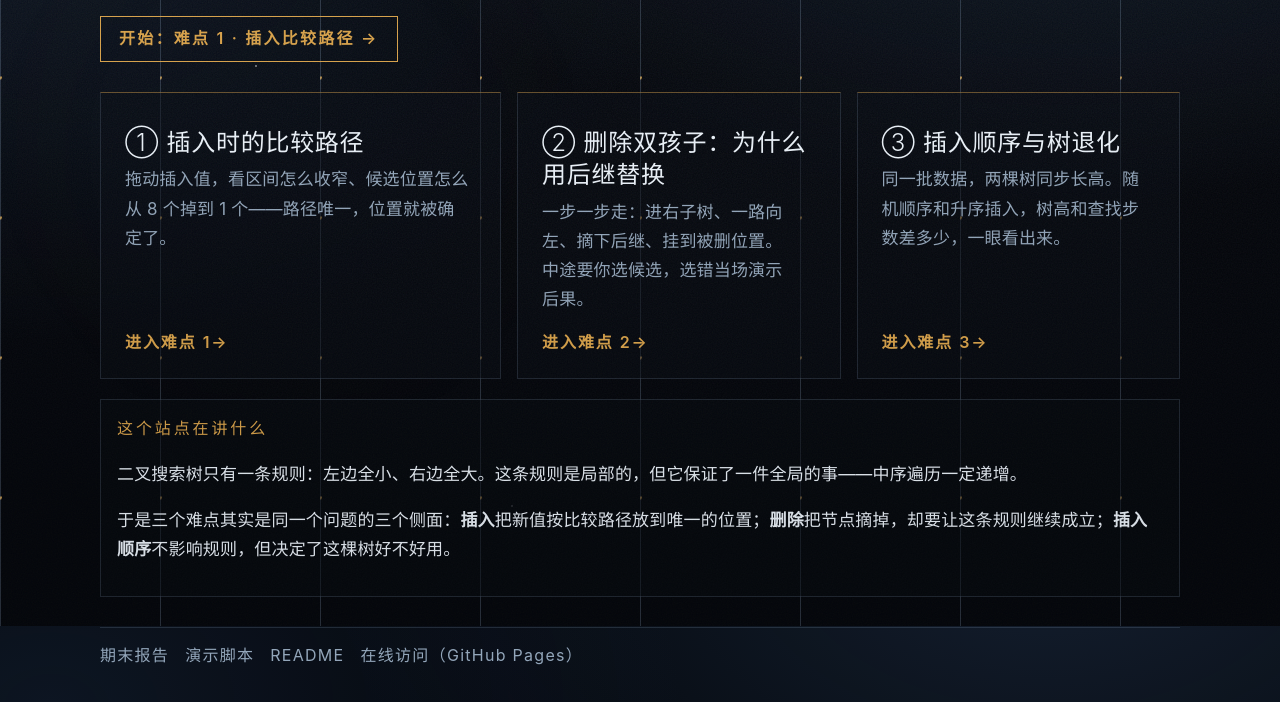
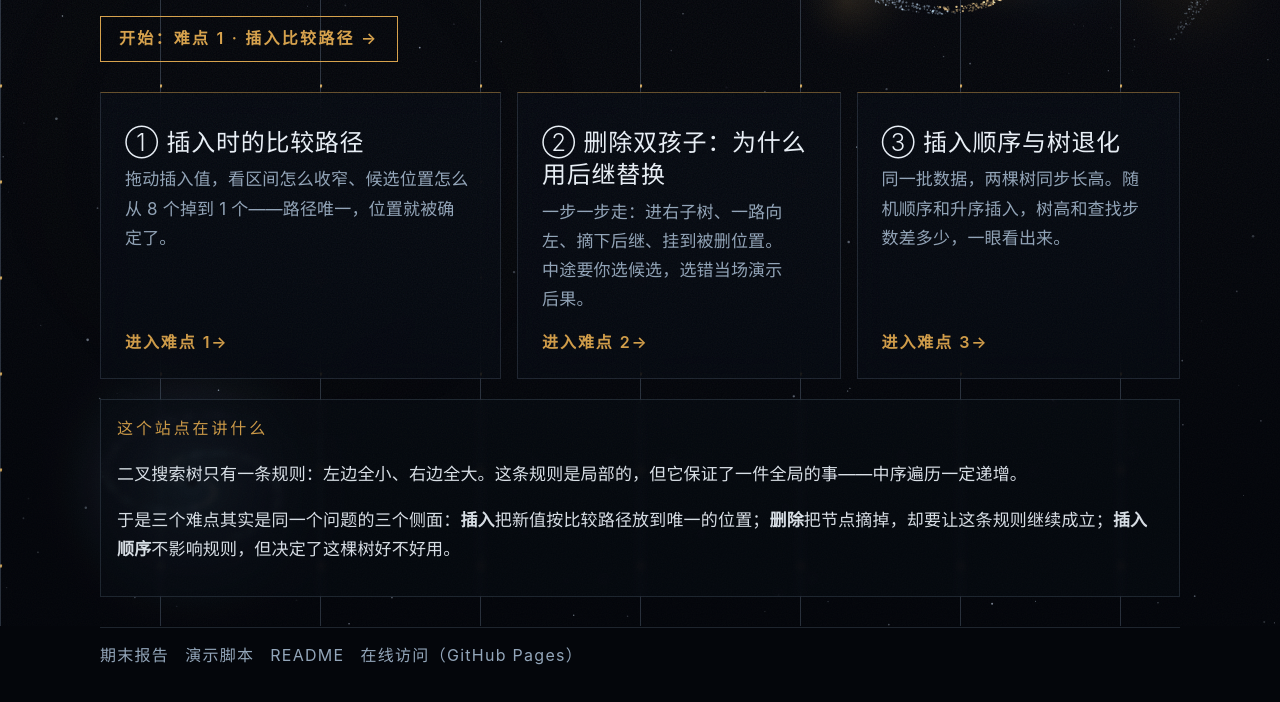
Before and after one commit to echo33550336/web-frontend-bst, a website: page matrix/index.html in a window 1280 px wide. Shown: the part 174-876 px from the top of the page. Drawn offline with Linux system fonts and the light colour scheme; animation ran at ten frames a second.

Commit message:
feat(matrix): 加入旋涡星系与动态星空背景

```diff
--- /dev/null
+++ b/matrix/galaxy.js
@@ -0,0 +1,263 @@
+/* 星空与旋涡星系背景（canvas，纯装饰）
+   - 星点缓慢闪烁，星系缓慢自转
+   - 支持 prefers-reduced-motion：只画一帧
+   - 页面隐藏时暂停 */
+(function () {
+  "use strict";
+
+  var canvas = document.getElementById("galaxy");
+  if (!canvas) return;
+  var ctx = canvas.getContext("2d");
+  var reduce = window.matchMedia && window.matchMedia("(prefers-reduced-motion: reduce)").matches;
+  var dpr = Math.min(window.devicePixelRatio || 1, 2);
+  var w = 0, h = 0;
+  var stars = [];
+  var dust = [];
+  var parts = [];
+  var galaxy2 = { x: 0, y: 0, r: 0 };
+  var parts2 = [];
+  var galaxy = { x: 0.72, y: 0.32, r: 0.42 };
+  var pointer = { x: 0, y: 0 };
+  var scrollShift = 0;
+  var raf = 0;
+  var last = 0;
+  var t0 = 0;
+
+  function rand(a, b) { return a + Math.random() * (b - a); }
+
+  function build() {
+    w = window.innerWidth;
+    h = window.innerHeight;
+    canvas.width = Math.round(w * dpr);
+    canvas.height = Math.round(h * dpr);
+    canvas.style.width = w + "px";
+    canvas.style.height = h + "px";
+    ctx.setTransform(dpr, 0, 0, dpr, 0, 0);
+
+    galaxy.x = w > 900 ? 0.78 : 0.86;
+    galaxy.y = w > 900 ? 0.13 : 0.1;
+    galaxy.r = Math.min(w, h) * (w > 900 ? 0.29 : 0.38);
+    galaxy2.x = w > 900 ? 0.15 : 0.78;
+    galaxy2.y = w > 900 ? 0.82 : 0.9;
+    galaxy2.r = Math.min(w, h) * (w > 900 ? 0.16 : 0.16);
+
+    stars = [];
+    var starCount = Math.round(Math.min(420, (w * h) / 3800));
+    for (var i = 0; i < starCount; i++) {
+      stars.push({
+        x: Math.random() * w,
+        y: Math.random() * h,
+        r: Math.random() < 0.9 ? rand(0.35, 0.9) : rand(0.9, 1.6),
+        a: rand(0.18, 0.8),
+        tw: rand(0.4, 1.4),
+        ph: Math.random() * Math.PI * 2,
+        depth: rand(0.2, 1)
+      });
+    }
+
+    dust = [];
+    for (var d = 0; d < 9; d++) {
+      dust.push({
+        a: Math.random() * Math.PI * 2,
+        t: rand(0.18, 0.95),
+        s: rand(0.22, 0.6),
+        warm: Math.random() < 0.55
+      });
+    }
+
+    parts = [];
+    var arms = 2;
+    var count = Math.round(w > 900 ? 1600 : 800);
+    for (var p = 0; p < count; p++) {
+      var t = Math.pow(Math.random(), 0.62);
+      var arm = p % arms;
+      var spread = rand(-0.12, 0.12) * (0.3 + t);
+      parts.push({
+        t: t,
+        theta: arm * Math.PI + t * 3.6 + spread,
+        r: (0.06 + t * 0.94) * galaxy.r,
+        size: rand(0.5, 1.5) * (1 - t * 0.35),
+        a: rand(0.25, 0.85) * (1 - t * 0.45),
+        warm: t < 0.5
+      });
+    }
+
+    parts2 = [];
+    var arms2 = 2;
+    var count2 = Math.round(w > 900 ? 620 : 260);
+    for (var p2 = 0; p2 < count2; p2++) {
+      var t2 = Math.pow(Math.random(), 0.68);
+      var arm2 = p2 % arms2;
+      var sp2 = rand(-0.16, 0.16) * (0.3 + t2);
+      parts2.push({
+        t: t2,
+        theta: arm2 * Math.PI + t2 * 5.2 + sp2,
+        r: (0.08 + t2 * 0.92) * galaxy2.r,
+        size: rand(0.4, 1.1),
+        a: rand(0.18, 0.7) * (1 - t2 * 0.45),
+        warm: t2 < 0.3
+      });
+    }
+  }
+
+  function draw(time) {
+    var elapsed = time * 0.001;
+    scrollShift = window.scrollY * 0.04;
+    var cx = w * galaxy.x + pointer.x * 14;
+    var cy = h * galaxy.y + pointer.y * 12 - scrollShift;
+
+    ctx.globalCompositeOperation = "source-over";
+    ctx.fillStyle = "#04060b";
+    ctx.fillRect(0, 0, w, h);
+
+    // 星云
+    ctx.globalCompositeOperation = "lighter";
+    for (var i = 0; i < dust.length; i++) {
+      var d = dust[i];
+      var da = d.a + elapsed * 0.004;
+      var dx = cx + Math.cos(da) * galaxy.r * d.t;
+      var dy = cy + Math.sin(da) * galaxy.r * d.t * 0.62;
+      var dr = galaxy.r * d.s;
+      var g = ctx.createRadialGradient(dx, dy, 0, dx, dy, dr);
+      g.addColorStop(0, d.warm ? "rgba(216,162,74,0.10)" : "rgba(120,170,220,0.10)");
+      g.addColorStop(1, "rgba(0,0,0,0)");
+      ctx.fillStyle = g;
+      ctx.fillRect(dx - dr, dy - dr, dr * 2, dr * 2);
+    }
+
+    // 星点
+    for (var s = 0; s < stars.length; s++) {
+      var st = stars[s];
+      var tw = 0.65 + Math.sin(elapsed * st.tw + st.ph) * 0.35;
+      var sy = st.y - scrollShift * st.depth * 0.6;
+      if (sy < -4) sy += h + 8;
+      if (sy > h + 4) sy -= h + 8;
+      ctx.globalAlpha = st.a * tw;
+      ctx.fillStyle = "#dcecff";
+      ctx.beginPath();
+      ctx.arc(st.x, sy, st.r, 0, Math.PI * 2);
+      ctx.fill();
+    }
+    ctx.globalAlpha = 1;
+
+    // 星系核心
+    var core = ctx.createRadialGradient(cx, cy, 0, cx, cy, galaxy.r * 0.42);
+    core.addColorStop(0, "rgba(255,226,178,0.5)");
+    core.addColorStop(0.22, "rgba(255,206,140,0.22)");
+    core.addColorStop(0.6, "rgba(216,162,74,0.08)");
+    core.addColorStop(1, "rgba(0,0,0,0)");
+    ctx.fillStyle = core;
+    ctx.beginPath();
+    ctx.arc(cx, cy, galaxy.r * 0.42, 0, Math.PI * 2);
+    ctx.fill();
+
+    // 旋臂粒子
+    for (var k = 0; k < parts.length; k++) {
+      var q = parts[k];
+      var speed = 0.05 - q.t * 0.022;
+      var ang = q.theta + elapsed * speed;
+      var px = cx + Math.cos(ang) * q.r;
+      var py = cy + Math.sin(ang) * q.r * 0.72;
+      ctx.globalAlpha = q.a;
+      ctx.fillStyle = q.warm ? "#f0c883" : "#bcd8f2";
+      ctx.beginPath();
+      ctx.arc(px, py, q.size, 0, Math.PI * 2);
+      ctx.fill();
+    }
+
+    // 星系核心：暗核 + 吸积环，让旋涡结构有中心
+    ctx.globalCompositeOperation = "source-over";
+    ctx.globalAlpha = 1;
+    var coreR = galaxy.r * 0.055;
+    ctx.beginPath();
+    ctx.arc(cx, cy, coreR, 0, Math.PI * 2);
+    ctx.fillStyle = "#04060b";
+    ctx.fill();
+    ctx.lineWidth = 1.2;
+    ctx.strokeStyle = "rgba(255, 224, 170, 0.85)";
+    ctx.stroke();
+    var ring = ctx.createRadialGradient(cx, cy, coreR, cx, cy, coreR * 3.2);
+    ring.addColorStop(0, "rgba(255, 226, 178, 0.35)");
+    ring.addColorStop(1, "rgba(0,0,0,0)");
+    ctx.fillStyle = ring;
+    ctx.beginPath();
+    ctx.arc(cx, cy, coreR * 3.2, 0, Math.PI * 2);
+    ctx.fill();
+    ctx.globalAlpha = 1;
+
+    // 左下角第二个小星系：正面旋涡，冰蓝色，和右上黑洞形成纵深
+    var c2x = w * galaxy2.x;
+    var c2y = h * galaxy2.y - scrollShift * 0.5;
+    ctx.globalCompositeOperation = "lighter";
+    var halo2 = ctx.createRadialGradient(c2x, c2y, 0, c2x, c2y, galaxy2.r * 1.3);
+    halo2.addColorStop(0, "rgba(150, 205, 245, 0.3)");
+    halo2.addColorStop(1, "rgba(0, 0, 0, 0)");
+    ctx.fillStyle = halo2;
+    ctx.beginPath();
+    ctx.arc(c2x, c2y, galaxy2.r * 1.3, 0, Math.PI * 2);
+    ctx.fill();
+    for (var k2 = 0; k2 < parts2.length; k2++) {
+      var q2 = parts2[k2];
+      var ang2 = q2.theta - elapsed * (0.03 - q2.t * 0.012);
+      var px2 = c2x + Math.cos(ang2) * q2.r;
+      var py2 = c2y + Math.sin(ang2) * q2.r * 0.55;
+      ctx.globalAlpha = q2.a;
+      ctx.fillStyle = q2.warm ? "#f0c883" : "#cfe6f8";
+      ctx.beginPath();
+      ctx.arc(px2, py2, q2.size, 0, Math.PI * 2);
+      ctx.fill();
+    }
+    ctx.globalCompositeOperation = "source-over";
+    ctx.globalAlpha = 1;
+    var core2 = galaxy2.r * 0.05;
+    ctx.beginPath();
+    ctx.arc(c2x, c2y, core2, 0, Math.PI * 2);
+    ctx.fillStyle = "#04060b";
+    ctx.fill();
+    ctx.lineWidth = 1;
+    ctx.strokeStyle = "rgba(178, 216, 244, 0.85)";
+    ctx.stroke();
+    ctx.globalAlpha = 1;
+  }
+
+  function frame(now) {
+    if (!t0) t0 = now;
+    if (now - last >= 33) {
+      draw(now - t0);
+      last = now;
+    }
+    if (!reduce) raf = requestAnimationFrame(frame);
+  }
+
+  function start() {
+    cancelAnimationFrame(raf);
+    if (reduce) {
+      draw(0);
+      return;
+    }
+    last = 0;
+    raf = requestAnimationFrame(frame);
+  }
+
+  window.addEventListener("resize", function () {
+    build();
+    if (reduce) draw(0);
+  });
+
+  window.addEventListener("pointermove", function (e) {
+    pointer.x = (e.clientX / w - 0.5) * 2;
+    pointer.y = (e.clientY / h - 0.5) * 2;
+  }, { passive: true });
+
+  document.addEventListener("visibilitychange", function () {
+    if (document.hidden) {
+      cancelAnimationFrame(raf);
+    } else if (!reduce) {
+      last = 0;
+      raf = requestAnimationFrame(frame);
+    }
+  });
+
+  build();
+  start();
+})();
--- a/matrix/index.html
+++ b/matrix/index.html
@@ -74,5 +74,7 @@
   </script>
   <script src="transition.js"></script>
   <script src="effects.js"></script>
+  <canvas id="galaxy" aria-hidden="true"></canvas>
+  <script src="galaxy.js"></script>
 </body>
 </html>
--- a/matrix/matrix.css
+++ b/matrix/matrix.css
@@ -1426,3 +1426,50 @@ body.matrix::before {
 @media (prefers-reduced-motion: reduce) {
   body.matrix::before { animation: none; }
 }
+
+/* 星系画布：在星尘与引导线之下、内容之上 */
+#galaxy {
+  position: fixed;
+  inset: 0;
+  z-index: 0;
+  width: 100%;
+  height: 100%;
+  pointer-events: none;
+}
+body.matrix::before { z-index: 1; }
+body.matrix { background: #04060b; }
+#galaxy { opacity: 0.9; }
+body.matrix .card { background: rgba(6, 10, 17, 0.72); }
+body.matrix .stage { background: rgba(6, 10, 17, 0.68); }
+body.matrix .card { background: rgba(6, 10, 17, 0.64); }
+body.matrix .stage { background: rgba(6, 10, 17, 0.66); }
+#galaxy { opacity: 0.85; }
+body.matrix .card { background: rgba(6, 10, 17, 0.72); }
+body.matrix .card-link { background: rgba(6, 10, 17, 0.78); }
+@media (max-width: 900px) {
+  #galaxy { opacity: 0.6; }
+}
+@media (max-width: 900px) {
+  body.matrix .cards { grid-template-columns: 1fr; }
+}
+@media (max-width: 640px) {
+  body.matrix .page-head h1 .keep { white-space: normal; }
+}
+@media (max-width: 640px) {
+  body.matrix .page-head h1 .keep { display: block; white-space: nowrap; }
+}
+body.matrix::before {
+  background-image:
+    repeating-linear-gradient(90deg,
+      rgba(168, 198, 232, 0.24) 0 1px,
+      transparent 1px 12.5%),
+    radial-gradient(circle at 0 1px, rgba(230, 178, 86, 0.95) 0 2px, transparent 2.6px);
+  background-size: auto, 12.5% 96px;
+  background-position: 0 0, 0 calc(var(--scroll-y, 0px) * -0.3);
+}
+/* 入场动画只保留页面级转场；卡片直接可见，避免截图/低性能设备停在半透明状态 */
+body.matrix .wrap,
+body.matrix .cards > *,
+body.matrix .layout > * {
+  animation: none !important;
+}
```
Also changed, not shown: matrix/d1.html (+2 -0 lines), matrix/d2.html (+2 -0 lines), matrix/d3.html (+2 -0 lines), matrix/README.md, matrix/img/d1-390.png, matrix/img/home-390.png, 7 other files.
